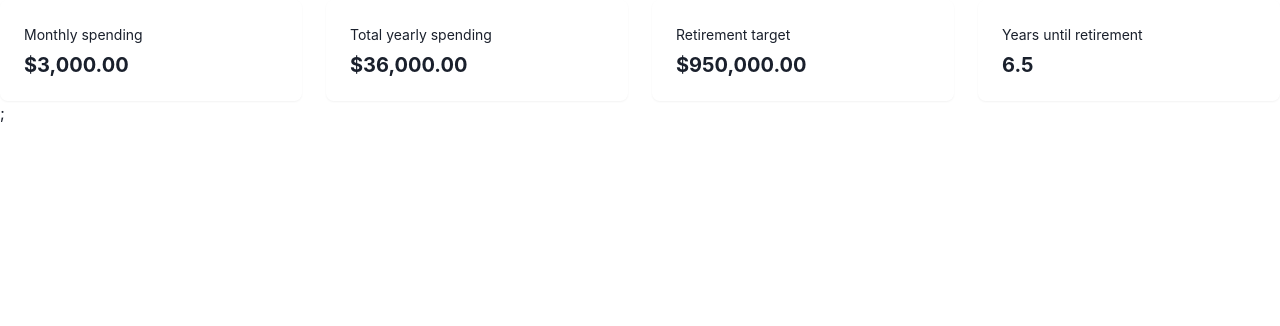
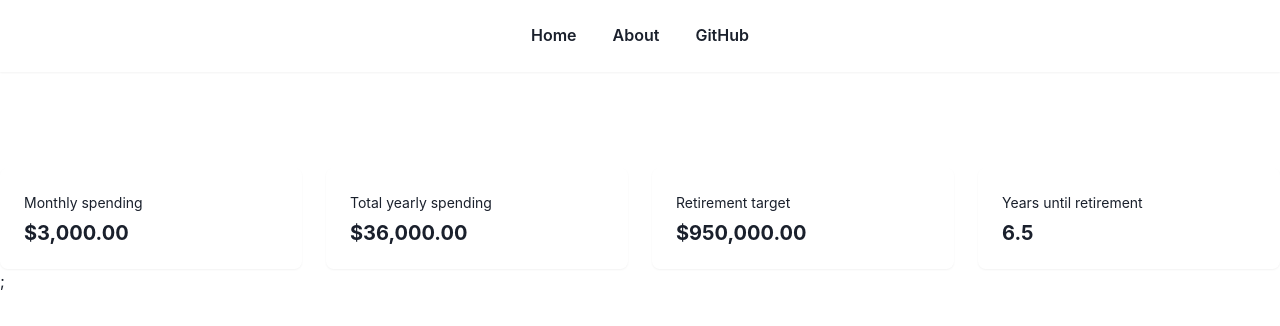
Before and after one commit to adamzerner/minimal-retirement-calculator, a Next.js app: page / in a window 1280 px wide. Shown: the top 326 px of the page. Built offline with nearby package versions, Linux system fonts and the light colour scheme.

Commit message:
Add navbar

```diff
--- /dev/null
+++ b/components/navbar.tsx
@@ -0,0 +1,45 @@
+import {
+  Avatar,
+  Box,
+  Button,
+  ButtonGroup,
+  Container,
+  Flex,
+  HStack,
+  IconButton,
+  Link,
+  useBreakpointValue,
+  useColorModeValue,
+} from "@chakra-ui/react";
+import * as React from "react";
+
+export const Navbar = () => {
+  return (
+    <Box as="section" pb={{ base: "12", md: "24" }}>
+      <Box
+        as="nav"
+        bg="bg-surface"
+        boxShadow={useColorModeValue("sm", "sm-dark")}
+      >
+        <Container py={{ base: "3", lg: "4" }}>
+          <Flex justify="center">
+            <ButtonGroup variant="ghost" spacing="1">
+              <Link href="/">
+                <Button>Home</Button>
+              </Link>
+              <Link href="/about">
+                <Button>About</Button>
+              </Link>
+              <Link
+                isExternal
+                href="https://github.com/adamzerner/minimal-retirement-calculator"
+              >
+                <Button>GitHub</Button>
+              </Link>
+            </ButtonGroup>
+          </Flex>
+        </Container>
+      </Box>
+    </Box>
+  );
+};
--- a/pages/_app.tsx
+++ b/pages/_app.tsx
@@ -1,6 +1,7 @@
 import type { AppProps } from "next/app";
 import Head from "next/head";
 import { ChakraProvider } from "@chakra-ui/react";
+import { Navbar } from "../components/navbar";
 
 export default function App({ Component, pageProps }: AppProps) {
   return (
@@ -10,6 +11,7 @@ export default function App({ Component, pageProps }: AppProps) {
         <meta name="description" content="Generated by create next app" />
         <link rel="icon" href="/favicon.ico" />
       </Head>
+      <Navbar />
       <Component {...pageProps} />;
     </ChakraProvider>
   );
```
